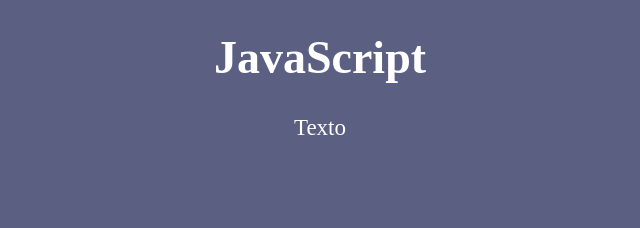
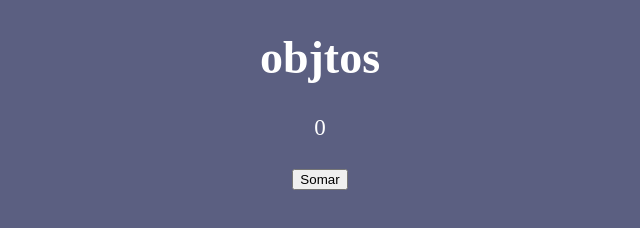
Before and after one commit to BrennoAlenkar/javascript, a plain HTML site: page index.html in a window 1280 px wide. Shown: the whole page, without its empty margins (320-960 px from the left). Drawn offline with Linux system fonts and the light colour scheme.

Commit message:
Atualizei

```diff
--- a/index.html
+++ b/index.html
@@ -7,9 +7,11 @@
     <title>JavaScript</title>
 </head>
 <body>
-    <h1>JavaScript</h1>
+    <h1>objtos</h1>
 
-    <p class="teste">Texto</p>
+    <p class="teste">0</p>
+
+    <button onclick="adicionarUm()">Somar</button>
 
     <script src="js/index.js"></script>
 </body>
--- a/js/index.js
+++ b/js/index.js
@@ -1,11 +0,0 @@
- // var
- // let
- // const
-
- var nome = 'Brenno';
-
- function dizerNome() {
-    console.log(nome);
- }
-
- dizerNome();
```
